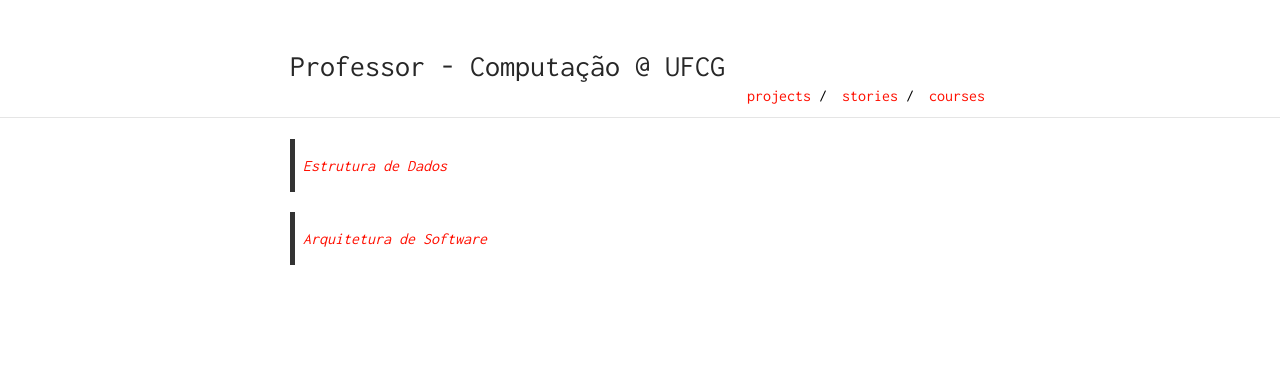
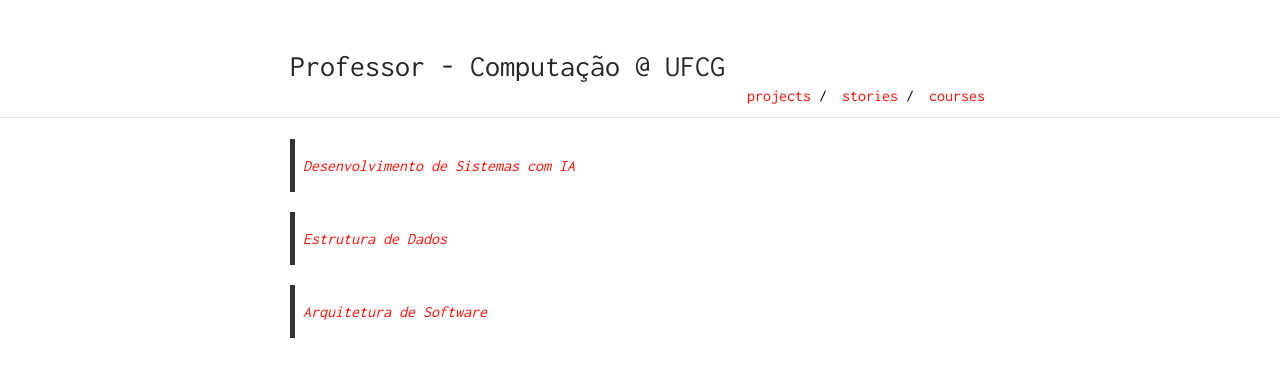
Before and after one commit to joaoarthurbm/joaoarthurbm.github.io, a Jekyll site: the page built from courses.md, in a window 1280 px wide. Shown: the top 377 px of the page. Built offline with Jekyll 4.4.1, drawn with Linux system fonts in a browser that asks for light colours.

Commit message:
novo curso

```diff
--- a/courses.md
+++ b/courses.md
@@ -3,6 +3,8 @@ layout: default
 is_contact: true
 ---
 
+> [Desenvolvimento de Sistemas com IA](http://joaoarthurbm.github.io/dev-ia)
+
 > [Estrutura de Dados](http://joaoarthurbm.github.io/eda)
 
 > [Arquitetura de Software](http://joaoarthurbm.github.io/arquitetura-de-software)
```
